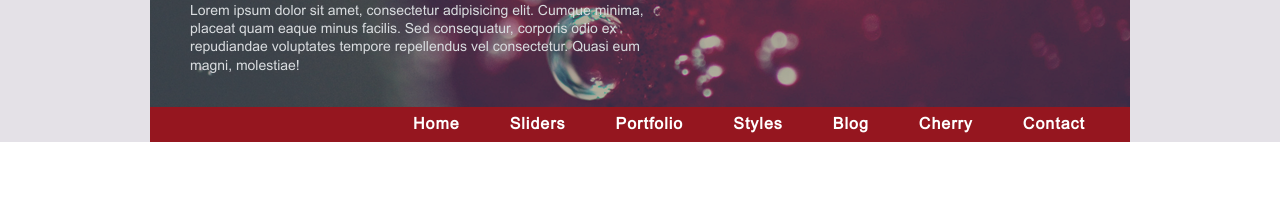
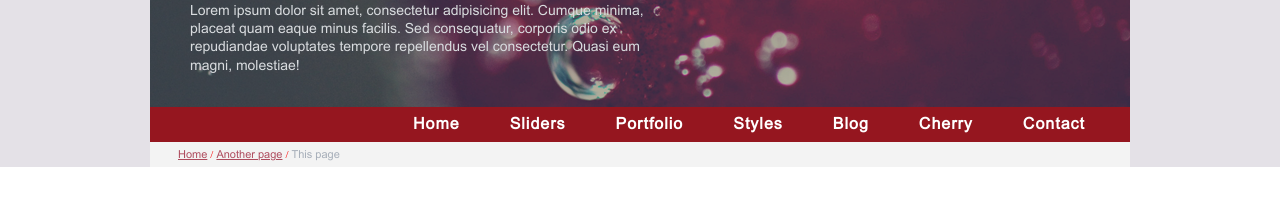
Before and after one commit to VoronovRoman/cherry, a plain HTML site: page index.html in a window 1280 px wide. Shown: the part 203-408 px from the top of the page. Drawn offline with Linux system fonts and the light colour scheme.

Commit message:
content start

```diff
--- a/index.html
+++ b/index.html
@@ -50,6 +50,25 @@
 			</ul>
 		</nav>
 
+		<div class="product_breadcrumbs">
+			<ul class="breadcrumbs">
+				<li><a href="">Home</a></li>
+				<li><a href="">Another page</a></li>
+				<li><a href="">This page</a></li>
+			</ul>
+		</div>
+
+		<section class="content">
+			<aside>
+				<form action="">
+
+				</form>
+				<div class="news"></div>
+			</aside>
+
+			<div class="about"></div>
+		</section>
+
 	</div>
 
 	<script src="js/libs.min.js"></script>
--- a/sass/main.scss
+++ b/sass/main.scss
@@ -72,6 +72,9 @@ p{
 				height: 34px;
 				width: 34px;
 				cursor: pointer;
+				&:hover{
+					background-color: lighten(#95161f, 10%);
+				}
 			}
 		}
 	}
@@ -147,3 +150,45 @@ nav{
 		}
 	}
 }
+
+// MENU END
+
+// BREADCRUMS START
+
+.product_breadcrumbs{
+	background-color: #f3f3f3;
+	margin: 0 auto;
+	max-width: 980px;
+	.breadcrumbs{
+		height: 25px;
+		display: flex;
+		flex-flow: row wrap;
+		padding: 3px 0 0 25px;
+		li{
+			color: red;
+			position: relative;
+			&:after{
+				content:"/";
+				font-size: 11px;
+			}
+			&:last-child::after{
+				content:"";
+			}
+			&:last-child a{
+				color: #a5adb8;
+				text-decoration: none;
+			}
+
+			a{
+				color: $red;
+				font-size: 11px;
+				padding: 0 3px;
+			}
+		}
+	}
+}
+
+
+// BREADCRUMS END
+
+// CONTENT START
```
Also changed, not shown: css/main.css. Lines whose indentation alone changed are shown as unchanged.
